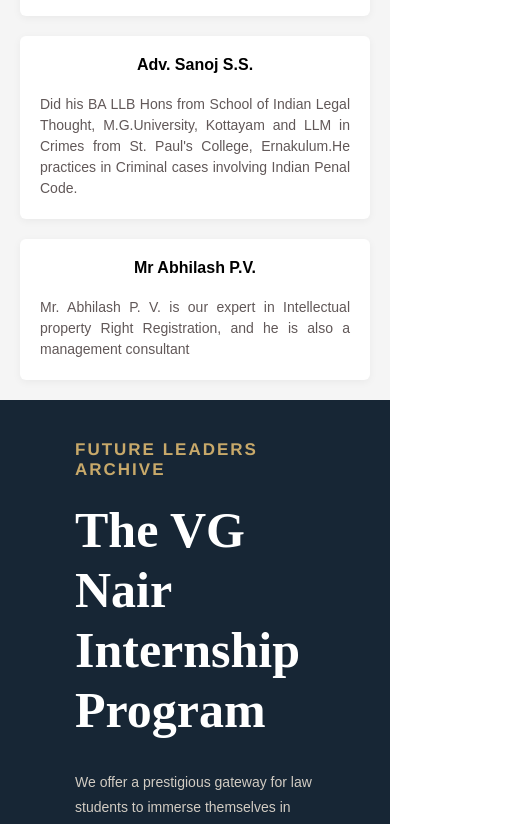
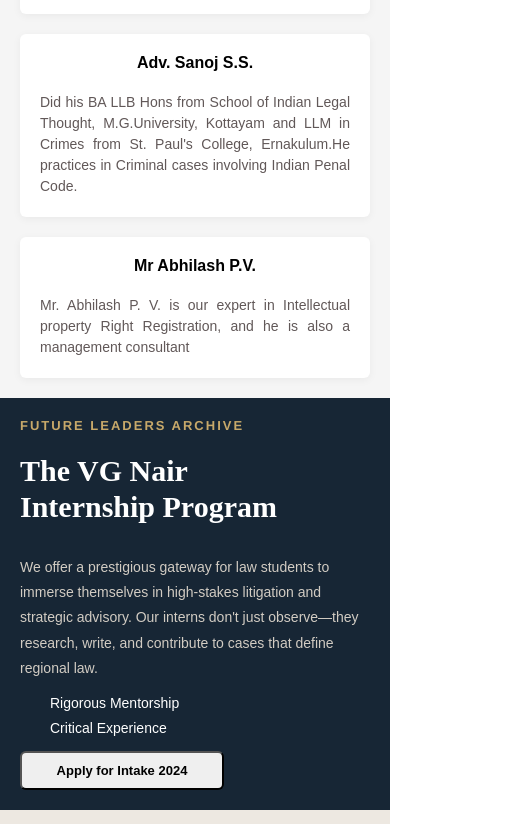
Before and after one commit to Aish-Re/vg-nair-ts, a React (Vite) app: page / in a window 390 px wide. Shown: the part 2910-3734 px from the top of the page, 525 px wide, since content can reach past the window. Built offline with nearby package versions, Linux system fonts and the light colour scheme.

Commit message:
Adding Responsive Design

```diff
--- a/src/App.css
+++ b/src/App.css
@@ -1162,7 +1162,7 @@
   }
 
   .position{
-    font-size: 15px;
+    font-size: 14px;
   }
 
   .about{
@@ -1180,6 +1180,41 @@
   .internship-img{
     display: none;
   }
+
+  .internship{
+    padding: 20px;
+  }
+
+  .internship-content h1{
+    font-size: 30px;
+  }
+
+  .internship-content h3{
+    font-size: 13px;
+  }
+
+  .internship-benefits{
+    font-size: 14px;
+  }
+
+  .legacy{
+    padding: 20px;
+    flex-direction: column;
+  }
+
+  .legacy-header{
+    font-size: 15px;
+  }
+
+  .legacy-description{
+    font-size: 13px;
+  }
+
+  .legacy-quote{
+    font-size: 14px;
+    line-height: 25px;
+  }
+
 }
 
 
```
